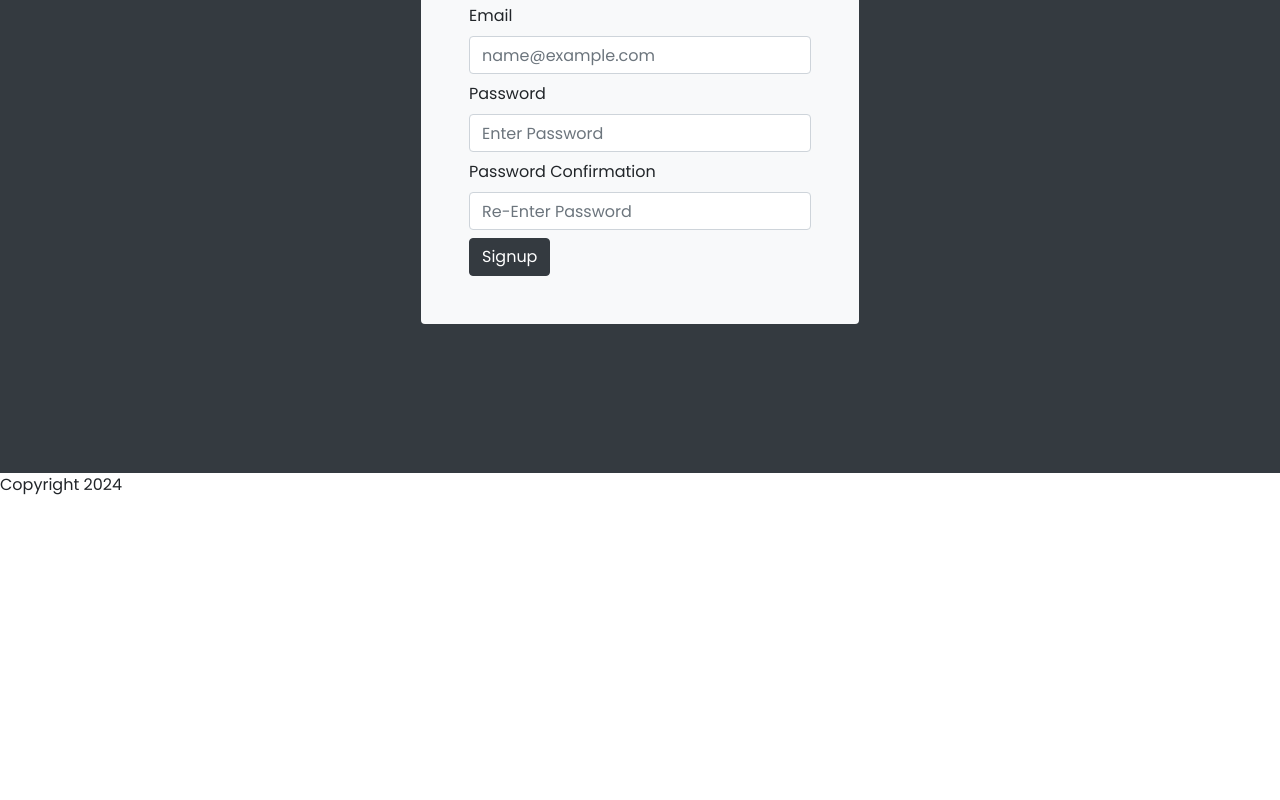
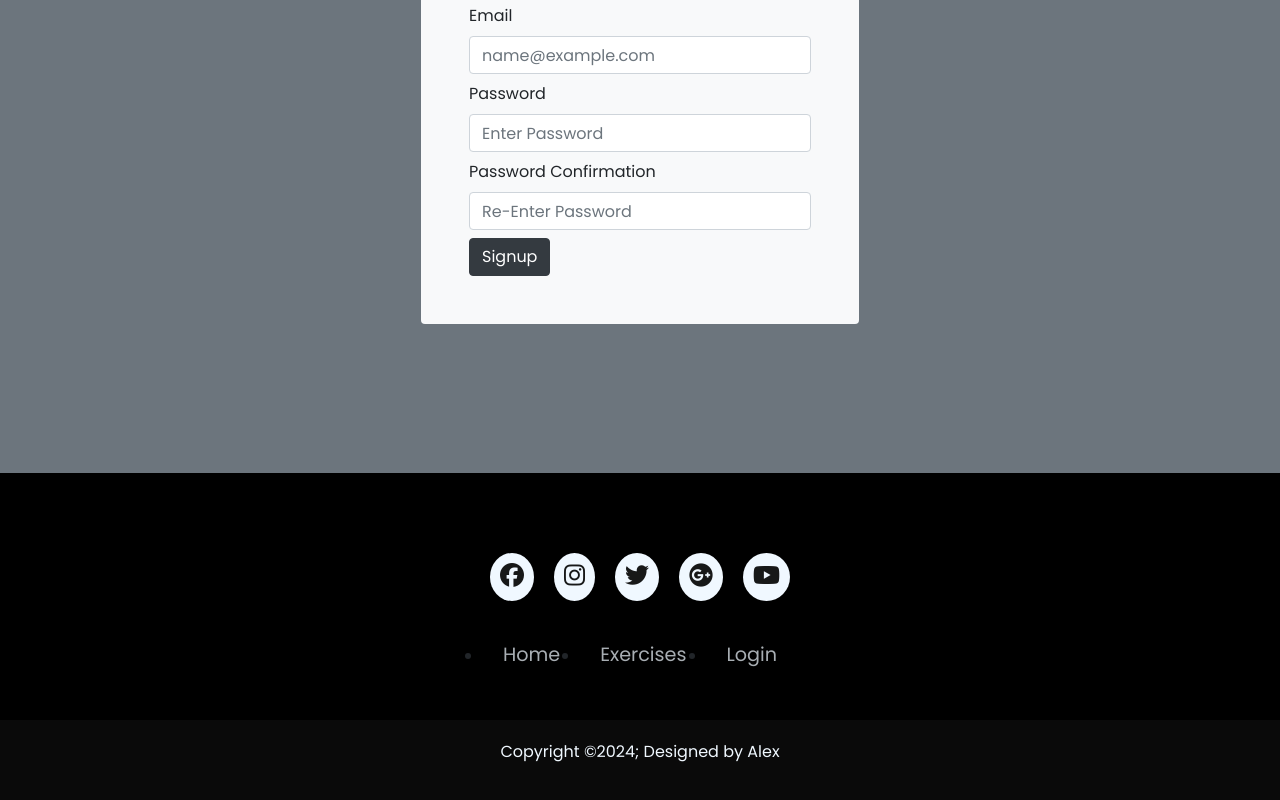
Before and after one commit to alexisxaltamirano/fitness-app-frontend, a React (Vite) app: page /signup in a window 1280 px wide. Shown: the part 399-1199 px from the top of the page. Before the commit the page ends 912 px from the top, so only its background shows below. Built offline with nearby package versions, Linux system fonts and the light colour scheme; no server answers.

Commit message:
added styling

```diff
--- a/index.html
+++ b/index.html
@@ -5,6 +5,8 @@
     <link rel="icon" type="image/svg+xml" href="/images/fitness-gym-logo-9191CD4CF2-seeklogo.com.png" />
     <meta name="viewport" content="width=device-width, initial-scale=1.0" />
     <link rel="stylesheet" href="https://cdn.jsdelivr.net/npm/bootstrap@4.3.1/dist/css/bootstrap.min.css" integrity="sha384-ggOyR0iXCbMQv3Xipma34MD+dH/1fQ784/j6cY/iJTQUOhcWr7x9JvoRxT2MZw1T" crossorigin="anonymous">
+    <link rel="stylesheet" href="https://cdn.jsdelivr.net/npm/@fortawesome/fontawesome-free@6.4.2/css/fontawesome.min.css" integrity="sha384-BY+fdrpOd3gfeRvTSMT+VUZmA728cfF9Z2G42xpaRkUGu2i3DyzpTURDo5A6CaLK" crossorigin="anonymous">
+    <link rel="stylesheet" href="https://cdnjs.cloudflare.com/ajax/libs/font-awesome/6.5.2/css/all.min.css" integrity="sha512-SnH5WK+bZxgPHs44uWIX+LLJAJ9/2PkPKZ5QiAj6Ta86w+fsb2TkcmfRyVX3pBnMFcV7oQPJkl9QevSCWr3W6A==" crossorigin="anonymous" referrerpolicy="no-referrer" />
     <title>SWOLL</title>
   </head>
   <body>
@@ -13,5 +15,7 @@
     <script src="https://code.jquery.com/jquery-3.3.1.slim.min.js" integrity="sha384-q8i/X+965DzO0rT7abK41JStQIAqVgRVzpbzo5smXKp4YfRvH+8abtTE1Pi6jizo" crossorigin="anonymous"></script>
     <script src="https://cdn.jsdelivr.net/npm/popper.js@1.14.7/dist/umd/popper.min.js" integrity="sha384-UO2eT0CpHqdSJQ6hJty5KVphtPhzWj9WO1clHTMGa3JDZwrnQq4sF86dIHNDz0W1" crossorigin="anonymous"></script>
     <script src="https://cdn.jsdelivr.net/npm/bootstrap@4.3.1/dist/js/bootstrap.min.js" integrity="sha384-JjSmVgyd0p3pXB1rRibZUAYoIIy6OrQ6VrjIEaFf/nJGzIxFDsf4x0xIM+B07jRM" crossorigin="anonymous"></script>
+    <script> scr="https://cdn.jsdelivr.net/npm/@fortawesome/fontawesome-free@6.4.2/css/fontawesome.min.css"</script>
+
   </body>
 </html>
--- a/src/Content.jsx
+++ b/src/Content.jsx
@@ -11,7 +11,7 @@ import { Modal } from "./Modal";
 import { ExerciseShow } from "./ExerciseShow";
 
 export function Content() {
-  const [exercises, setExercises] = useState([]);
+  const [exercises] = useState([]);
   const [routines, setRoutines] = useState([]);
   const [exerciseData, setExerciseData] = useState(null);
   const [searchQuery] = useState("");
--- a/src/ExerciseIndex.jsx
+++ b/src/ExerciseIndex.jsx
@@ -4,10 +4,6 @@ import { useState } from "react";
 export function ExerciseIndex(props) {
   console.log(props);
   const [searchFilter, setSearchFilter] = useState("");
-
-  const handleExerciseSelection = (exercise) => {
-    props.onExerciseSelect(exercise);
-  };
 
   return (
     props.exerciseData && (
@@ -18,7 +14,7 @@ export function ExerciseIndex(props) {
           </div>
           <input
             type="text"
-            placeholder="Search by Exercise Name"
+            placeholder="Search by Body Part"
             className="search form-control"
             value={searchFilter}
             onChange={(event) => setSearchFilter(event.target.value)}
--- a/src/ExerciseShow.jsx
+++ b/src/ExerciseShow.jsx
@@ -1,12 +1,12 @@
 /* eslint-disable react/prop-types */
 export function ExerciseShow(props) {
-  const handleSubmit = (event) => {
-    event.preventDefault();
-    console.log("helloooooo");
-    const formData = new FormData(event.target);
-    const exerciseId = formData.get("exercise_id");
-    props.onAddToRoutine(props.routineId, exerciseId);
-  };
+  // const handleSubmit = (event) => {
+  //   event.preventDefault();
+  //   console.log("helloooooo");
+  //   const formData = new FormData(event.target);
+  //   const exerciseId = formData.get("exercise_id");
+  //   props.onAddToRoutine(props.routineId, exerciseId);
+  // };
 
   return (
     <div>
--- a/src/Footer.jsx
+++ b/src/Footer.jsx
@@ -1,7 +1,50 @@
+/* eslint-disable react/no-unknown-property */
 export function Footer() {
+  <link
+    rel="stylesheet"
+    href="https://cdn.jsdelivr.net/npm/@fortawesome/fontawesome-free@6.4.2/css/fontawesome.min.css"
+    integrity="sha384-BY+fdrpOd3gfeRvTSMT+VUZmA728cfF9Z2G42xpaRkUGu2i3DyzpTURDo5A6CaLK"
+    crossorigin="anonymous"
+  ></link>;
   return (
     <footer>
-      <p>Copyright 2024</p>
+      <div className="footerContainer">
+        <div className="socialIcons">
+          <a href="">
+            <i className="fa-brands fa-facebook"></i>
+          </a>
+          <a href="">
+            <i className="fa-brands fa-instagram"></i>
+          </a>
+          <a href="">
+            <i className="fa-brands fa-twitter"></i>
+          </a>
+          <a href="">
+            <i className="fa-brands fa-google-plus"></i>
+          </a>
+          <a href="">
+            <i className="fa-brands fa-youtube"></i>
+          </a>
+        </div>
+        <div className="footerNav">
+          <ul>
+            <li>
+              <a href="">Home</a>
+            </li>
+            <li>
+              <a href="">Exercises</a>
+            </li>
+            <li>
+              <a href="">Login</a>
+            </li>
+          </ul>
+        </div>
+      </div>
+      <div className="footerBottom">
+        <p>
+          Copyright &copy;2024; Designed by <span className="designer">Alex</span>
+        </p>
+      </div>
     </footer>
   );
 }
--- a/src/Login.jsx
+++ b/src/Login.jsx
@@ -35,7 +35,7 @@ export function Login() {
           <li key={error}>{error}</li>
         ))}
       </ul>
-      <div className="login template d-flex justify-content-center align-items-center  vh-100 bg-dark">
+      <div className="login template d-flex justify-content-center align-items-center  vh-100 bg-secondary">
         <div className="form-container p-5 rounded bg-light">
           <form onSubmit={handleSubmit}>
             <h1 className="text-center">Login</h1>
--- a/src/Modal.jsx
+++ b/src/Modal.jsx
@@ -1,3 +1,4 @@
+/* eslint-disable react/prop-types */
 import "./Modal.css";
 
 export function Modal(props) {
--- a/src/RoutinesIndex.jsx
+++ b/src/RoutinesIndex.jsx
@@ -1,4 +1,4 @@
-import React, { useState, useEffect } from "react";
+import { useState, useEffect } from "react";
 import axios from "axios";
 export function RoutinesIndex() {
   const [exercises, setExercises] = useState([]);
--- a/src/Signup.jsx
+++ b/src/Signup.jsx
@@ -28,7 +28,7 @@ export function Signup() {
           <li key={error}>{error}</li>
         ))}
       </ul>
-      <div className="login template d-flex justify-content-center align-items-center 100-w vh-100 bg-dark">
+      <div className="login template d-flex justify-content-center align-items-center 100-w vh-100 bg-secondary">
         <div className="40-w p-5 rounded bg-light">
           <form onSubmit={handleSubmit}>
             <h1 className="text-center">Sign In</h1>
--- a/src/index.css
+++ b/src/index.css
@@ -10,18 +10,19 @@ html {
   margin: 0;
   padding: 0;
   font-family: 'Poppins', sans-serif;
+  box-sizing: border-box;
 }
 
 .video {
   position: relative;
   z-index: 1;
   width: 100%;
-  height: 70vh;
+  height: 90vh;
 }
 
 video {
   width: 100%;
-  height: 70vh;
+  height: 90vh;
   object-fit: cover;
 }
 
@@ -119,3 +120,67 @@ nav ul li:hover::after {
   text-align: center;
   margin-bottom: 10px;
 }
+
+footer {
+  background-color: black;
+}
+.footerContainer {
+  width: 100%;
+  padding: 70px 30px 20px;
+}
+.socialIcons {
+  display: flex;
+  justify-content: center;
+}
+
+.socialIcons a {
+  text-decoration: none;
+  padding: 10px;
+  background-color: aliceblue;
+  margin: 10px;
+  border-radius: 50%;
+}
+
+.socialIcons a i {
+  font-size: 1.5em;
+  color: black;
+  opacity: 0.9;
+}
+
+.socialIcons a:hover {
+  background-color: #111;
+  transition: 0.5s;
+}
+.socialIcons a:hover i{
+  background-color: aliceblue;
+  transition: 0.5s;
+}
+
+.footerNav {
+  margin: 30px 0;
+}
+
+.footerNav ul {
+  display: flex;
+  justify-content: center;
+}
+
+.footerNav ul li a {
+  color: aliceblue;
+  margin: 20px;
+  text-decoration: none;
+  font-size: 1.2em;
+  opacity: 0.7;
+  transition: 0.5s;
+}
+
+.footerNav ul li a:hover {
+  opacity: 1;
+}
+
+.footerBottom {
+  color: aliceblue;
+  background-color: #0b0b0bf0;
+  padding: 20px;
+  text-align: center;
+}
```
Also changed, not shown: src/Pagination.jsx (+22 -22 lines).
